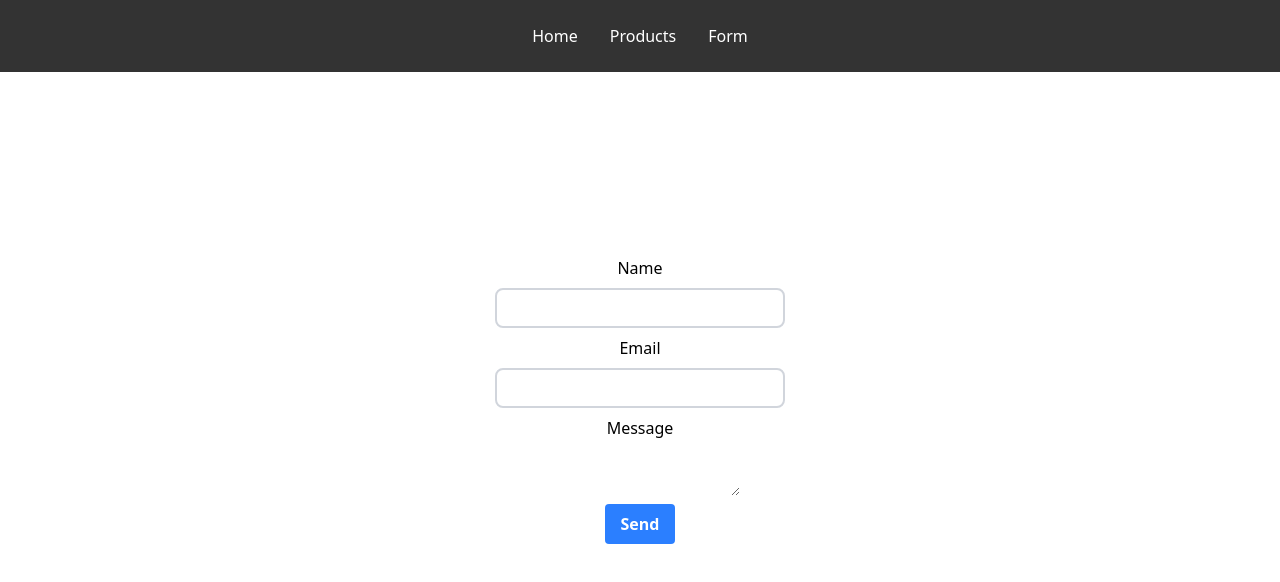
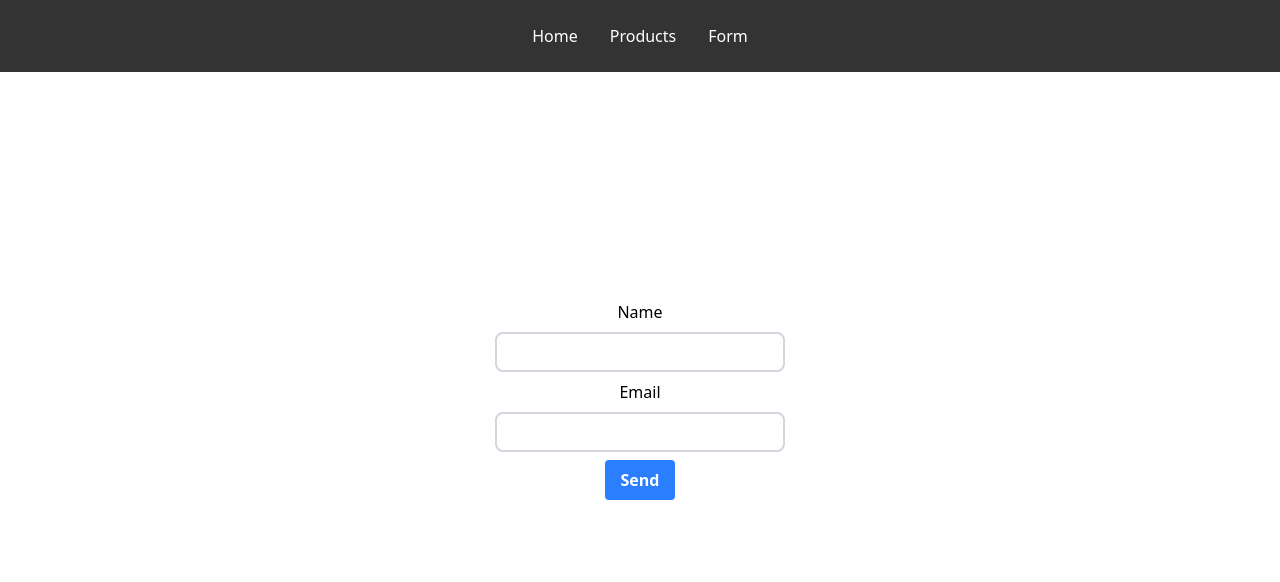
Before and after one commit to HEMA-HEMDAN/iti, a React (Vite) app: page /form in a window 1280 px wide. Shown: the top 582 px of the page. Built offline with nearby package versions, Linux system fonts and the light colour scheme.

Commit message:
making the form

```diff
--- a/src/component/Form.jsx
+++ b/src/component/Form.jsx
@@ -1,28 +1,19 @@
-import React from 'react'
-import { useRef, useState } from 'react'
+import { useForm } from 'react-hook-form'
 
 const Form = () => {
-    const userRef = useRef(null)
-    const emailRef = useRef(null)
-    const messageRef = useRef(null)
-    const [user, setUser] = useState()
+  const { register, handleSubmit } = useForm()
 
-
-    const handleSubmit = (e) => {
-        e.preventDefault()
-        console.log(userRef.current.value)
-        console.log(emailRef.current.value)
-        console.log(messageRef.current.value)
-    }
+  const onSubmit = (data) => {
+    console.log(data)
+  }
 
   return (
-    <form className='flex flex-col gap-2 justify-center items-center h-screen' onSubmit={handleSubmit}>
-      <label htmlFor="name">Name {user}</label>
-      <input type="text" id="name" name="name"  ref={userRef} required onChange={(e) => setUser(e.target.value)}/>
+    <form className='flex flex-col gap-2 justify-center items-center h-screen' onSubmit={handleSubmit(onSubmit)}>
+      <label htmlFor="name">Name</label>
+      <input type="text" id="name" name="name" {...register('name')} />
       <label htmlFor="email">Email</label>
-      <input type="email" id="email" name="email" ref={emailRef} required />
-      <label htmlFor="message">Message</label>
-      <textarea id="message" name="message" ref={messageRef}></textarea>
+      <input type="email" id="email" name="email" {...register('email')} />
+
       <button type="submit" className='bg-blue-500 hover:bg-blue-700 text-white font-bold py-2 px-4 rounded'>Send</button>
     </form>
   )
```
